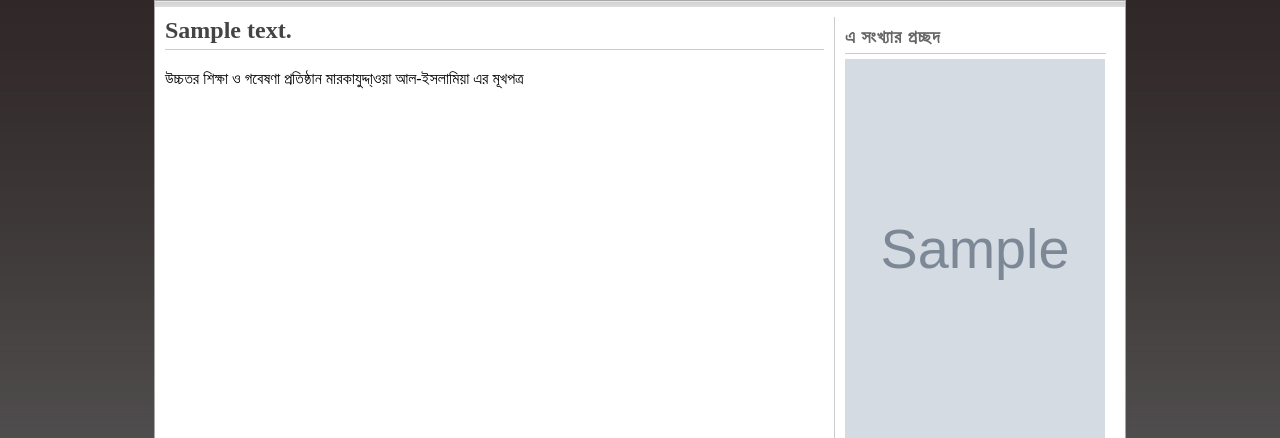
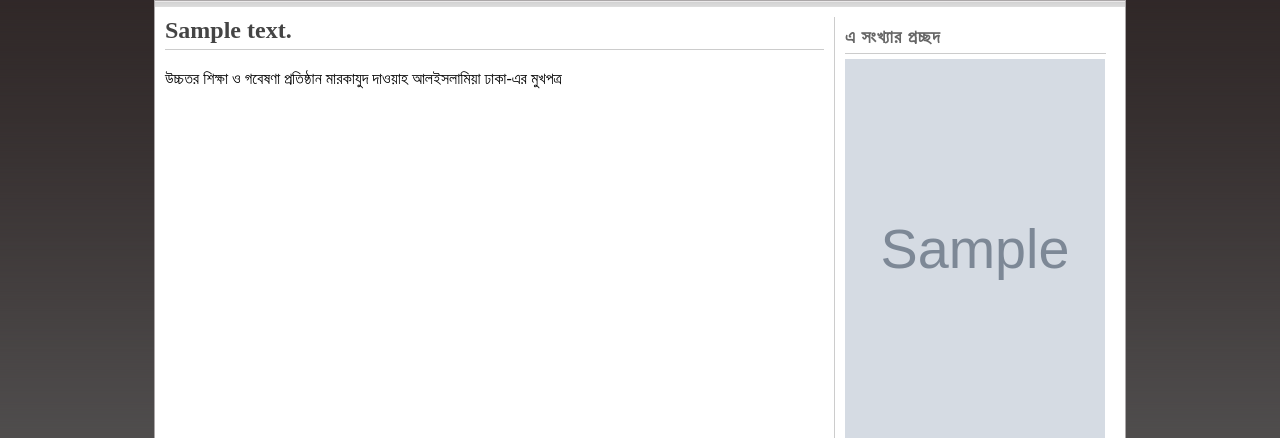
Before and after one commit to ershadul/alkawsarsite, a Django app: template templates/about_us.html in a window 1280 px wide. Shown: the part 131-569 px from the top of the page. Run offline with Django 3.2, Linux system fonts and the light colour scheme; the template is opened without the code that fills it: most values are stand-ins (such as "Sample title", 1, 10 or a date in 2020); grey boxes marked "Sample" are stand-in pictures.

Commit message:
Fix about us page

```diff
--- a/templates/about_us.html
+++ b/templates/about_us.html
@@ -14,7 +14,7 @@
     	</div>
 	{% else %}
 		<div class="body-text" style="padding: 10px 0;">
-			উচ্চতর শিক্ষা ও গবেষণা প্রতিষ্ঠান মারকাযুদ্দা্ওয়া আল-ইসলামিয়া এর মূখপত্র
+			উচ্চতর শিক্ষা ও গবেষণা প্রতিষ্ঠান মারকাযুদ দাওয়াহ আলইসলামিয়া ঢাকা-এর মুখপত্র
 		</div>
 	{% endifequal %}
 {% endblock %}
```
